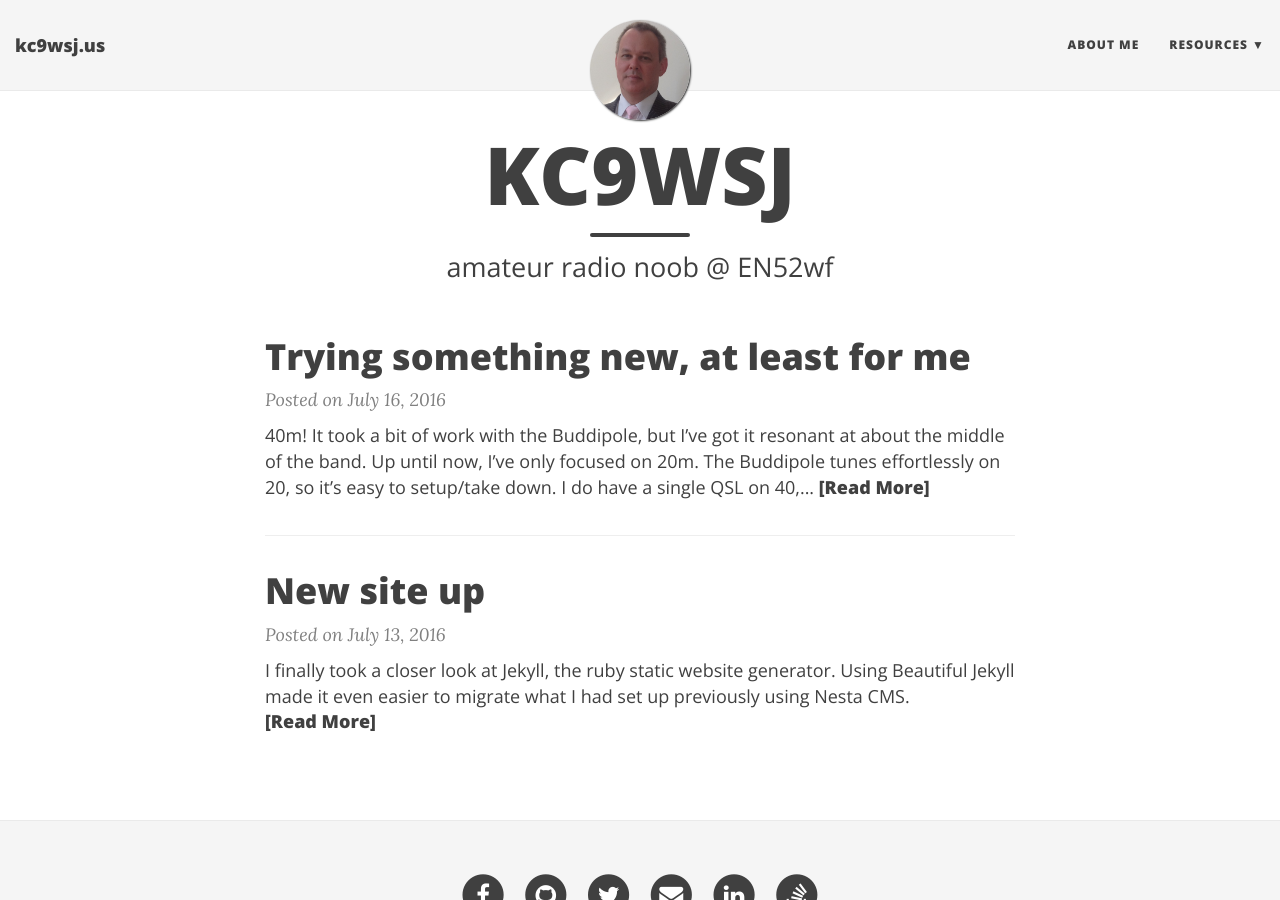
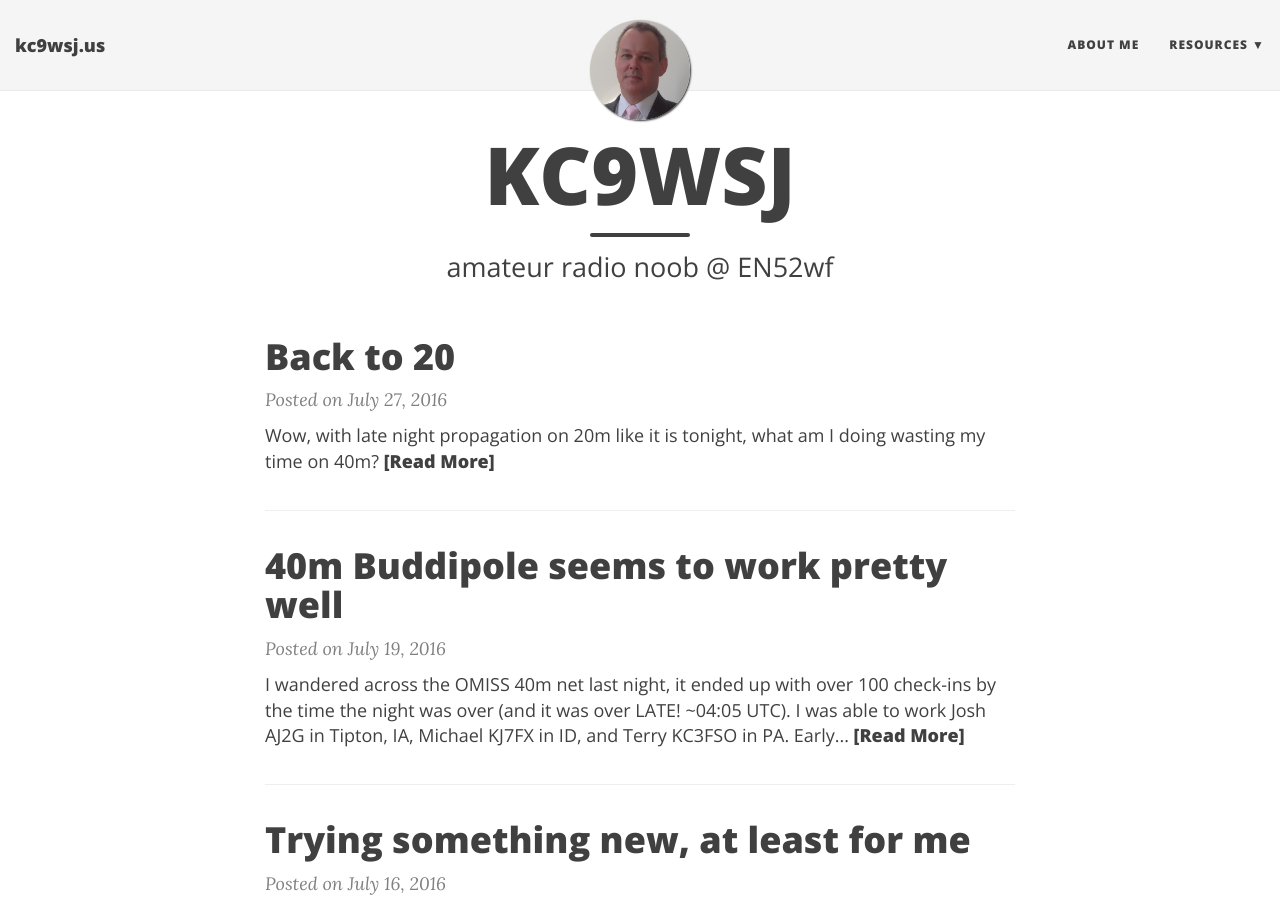
Before and after one commit to jschmidt3786/kc9wsj.us, a Jekyll site: the page built from index.html, in a window 1280 px wide and 900 px high. Built offline with Jekyll 4.4.1, drawn with Linux system fonts in a browser that asks for light colours; nearby versions of some CDN libraries; the list of posts is cut into pages by our own code.

Commit message:
new posts

```diff
--- a/_config.yml
+++ b/_config.yml
@@ -4,8 +4,7 @@
 # baseurl is the website's URL without the hostname
 
 # If you are building a simple GitHub user page (http://username.github.io) then use these settings:
-#url: "http://www.kc9wsj.us"
-url: ""
+url: "http://www.kc9wsj.us"
 baseurl: ""
 
 # If you are building a GitHub project page then use these settings:
--- /dev/null
+++ b/_posts/2016-07-19-40m-buddipole-seems-to-work-pretty-well.md
@@ -0,0 +1,13 @@
+---
+layout: post
+title: "40m Buddipole seems to work pretty well"
+description: ""
+category:
+tags: []
+---
+I wandered across the OMISS 40m net last night, it ended up with over 100 check-ins by the time the night was over (and it was over LATE! ~04:05 UTC).
+I was able to work Josh AJ2G in Tipton, IA, Michael KJ7FX in ID, and Terry KC3FSO in PA.
+
+Early in the net, several IL stations were booming in (especially Jeff K9TZZ in Springfield), but by the time things started to wrap up, I failed a QSO with Matthew KD9ERS.
+
+Anyway, I recieved good signal reports all around, including an unsolicited one from net control, Carrie W9FML in WI.
--- /dev/null
+++ b/_posts/2016-07-27-back-to-20.md
@@ -0,0 +1,8 @@
+---
+layout: post
+title: "Back to 20"
+description: ""
+category:
+tags: [bands,propagation]
+---
+Wow, with late night propagation on 20m like it is tonight, what am I doing wasting my time on 40m?
```
